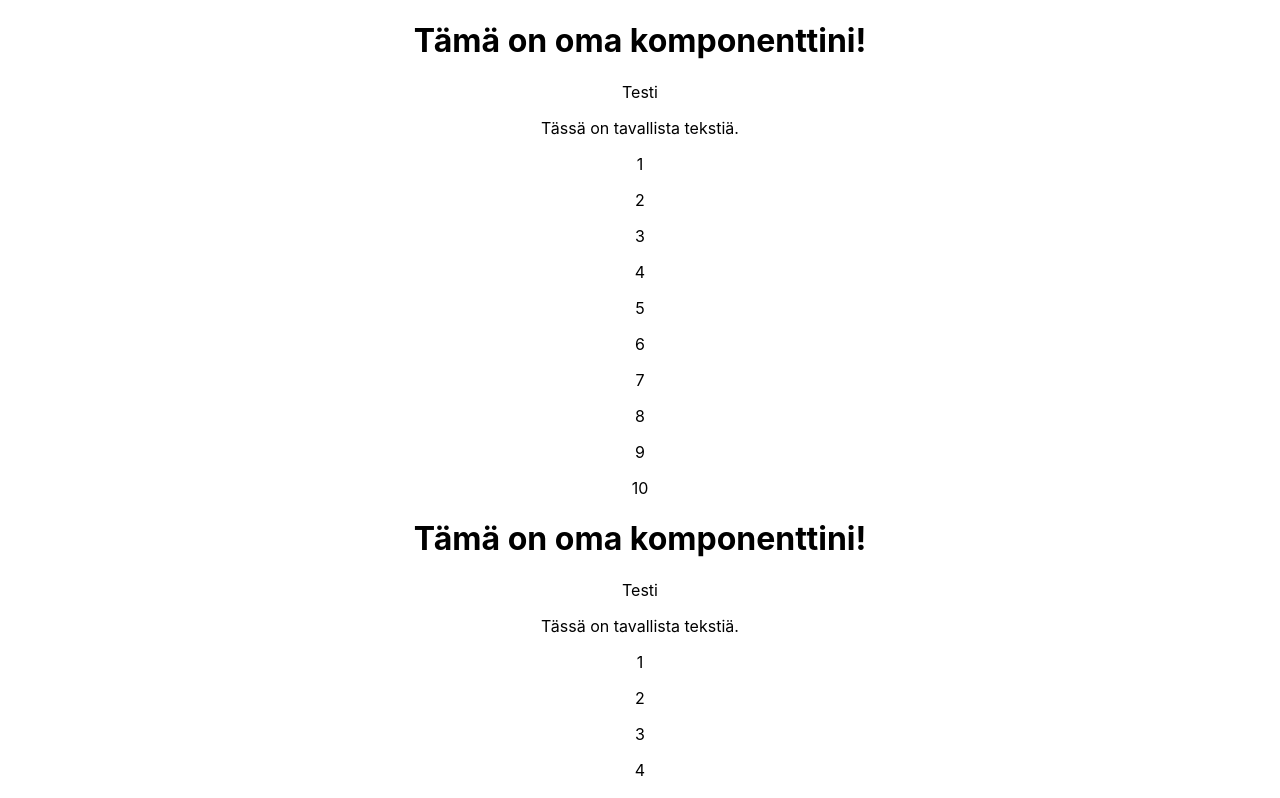
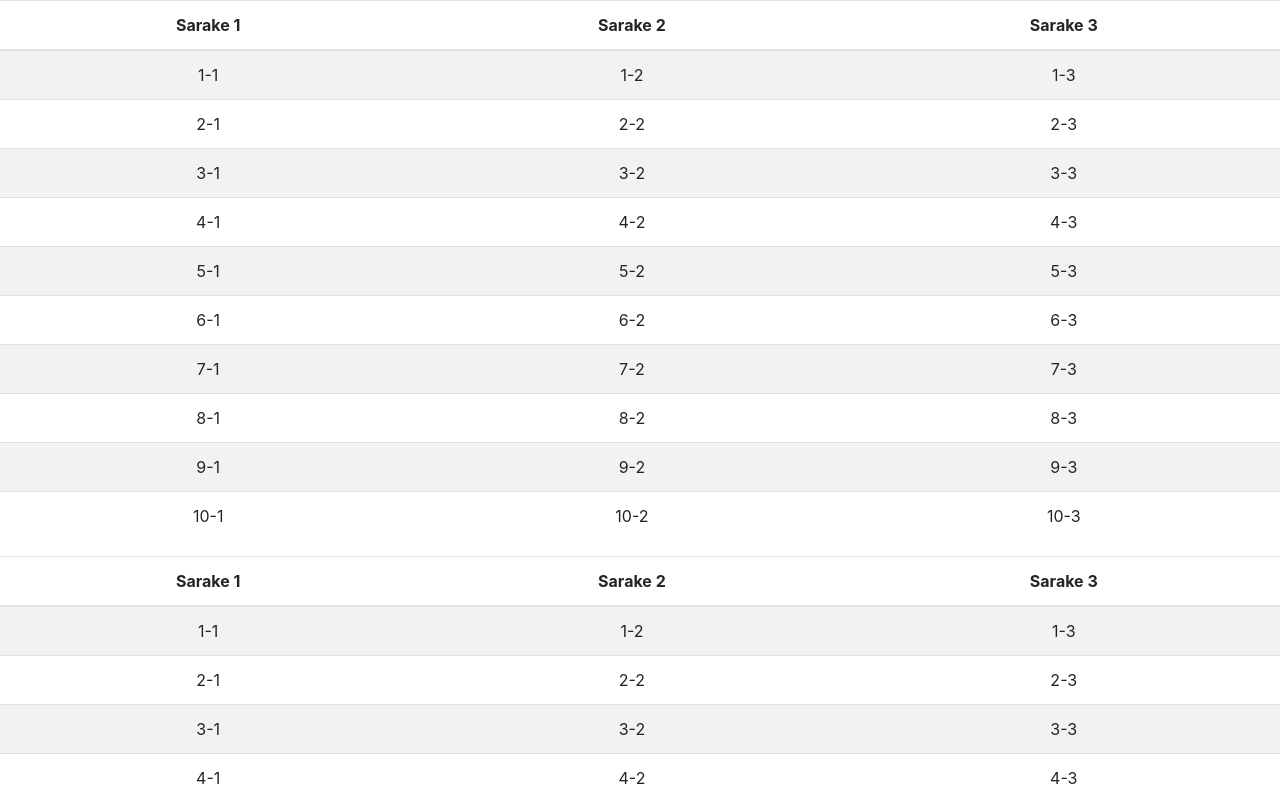
Before and after one commit to jani-jarvinen-itt/TurkuBootcamp3, a React (Create React App) app in the folder react-front/: page / in a window 1280 px wide. Shown: the top 798 px of the page. Built offline with nearby package versions, Linux system fonts and the light colour scheme.

Commit message:
Lisätty Bootstrap-kirjasto ja taulukon renderöinti.

```diff
--- a/react-front/public/index.html
+++ b/react-front/public/index.html
@@ -1,12 +1,26 @@
 <!DOCTYPE html>
 <html lang="en">
+
 <head>
   <meta charset="utf-8" />
   <meta name="viewport" content="width=device-width, initial-scale=1" />
   <meta name="theme-color" content="#000000" />
   <title>React App</title>
+  <link rel="stylesheet" href="https://stackpath.bootstrapcdn.com/bootstrap/4.3.1/css/bootstrap.min.css"
+    integrity="sha384-ggOyR0iXCbMQv3Xipma34MD+dH/1fQ784/j6cY/iJTQUOhcWr7x9JvoRxT2MZw1T" crossorigin="anonymous">
+  <script src="https://code.jquery.com/jquery-3.3.1.slim.min.js"
+    integrity="sha384-q8i/X+965DzO0rT7abK41JStQIAqVgRVzpbzo5smXKp4YfRvH+8abtTE1Pi6jizo"
+    crossorigin="anonymous"></script>
+  <script src="https://cdnjs.cloudflare.com/ajax/libs/popper.js/1.14.7/umd/popper.min.js"
+    integrity="sha384-UO2eT0CpHqdSJQ6hJty5KVphtPhzWj9WO1clHTMGa3JDZwrnQq4sF86dIHNDz0W1"
+    crossorigin="anonymous"></script>
+  <script src="https://stackpath.bootstrapcdn.com/bootstrap/4.3.1/js/bootstrap.min.js"
+    integrity="sha384-JjSmVgyd0p3pXB1rRibZUAYoIIy6OrQ6VrjIEaFf/nJGzIxFDsf4x0xIM+B07jRM"
+    crossorigin="anonymous"></script>
 </head>
+
 <body>
   <div id="root"></div>
 </body>
+
 </html>
--- a/react-front/src/OmaKomponentti.js
+++ b/react-front/src/OmaKomponentti.js
@@ -3,18 +3,28 @@ import React from 'react';
 class OmaKomponentti extends React.Component {
     render() {
 
-        var luvut = [];
+        var taulukko = [];
         for (let index = 1; index <= 10; index++) {
-            luvut.push(<p>{index}</p>);
+            taulukko.push(<tr>
+                <td>{index}-1</td>
+                <td>{index}-2</td>
+                <td>{index}-3</td>
+            </tr>);
         }
 
-        var lisäKoodia = <p>Tässä on tavallista tekstiä.</p>;
-
         return <div>
-            <h1>Tämä on oma komponenttini!</h1>
-            <p>Testi</p>
-            {lisäKoodia}
-            {luvut}
+            <table class="table table-striped">
+                <thead>
+                    <tr>
+                        <th>Sarake 1</th>
+                        <th>Sarake 2</th>
+                        <th>Sarake 3</th>
+                    </tr>
+                </thead>
+                <tbody>
+                    {taulukko}
+                </tbody>
+            </table>
         </div>;
     }
 }
```
Lines whose indentation alone changed are shown as unchanged.
